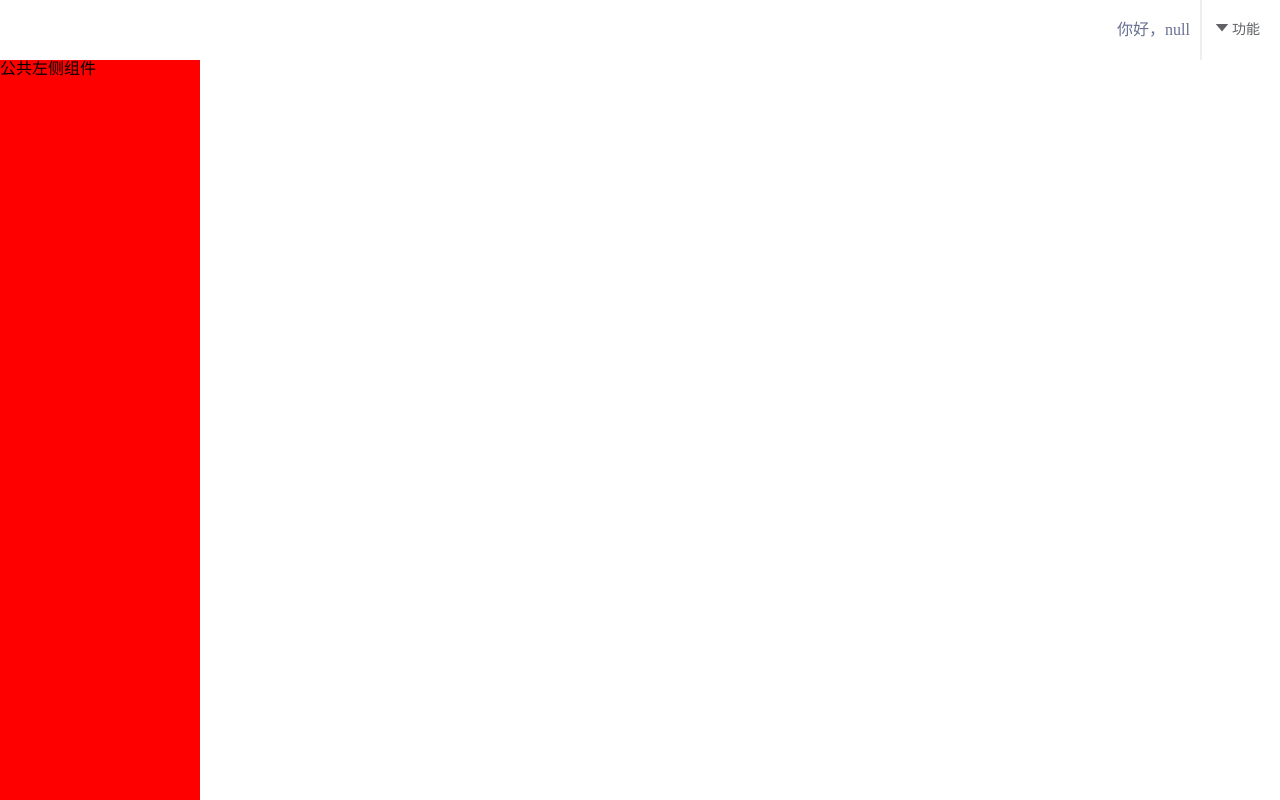
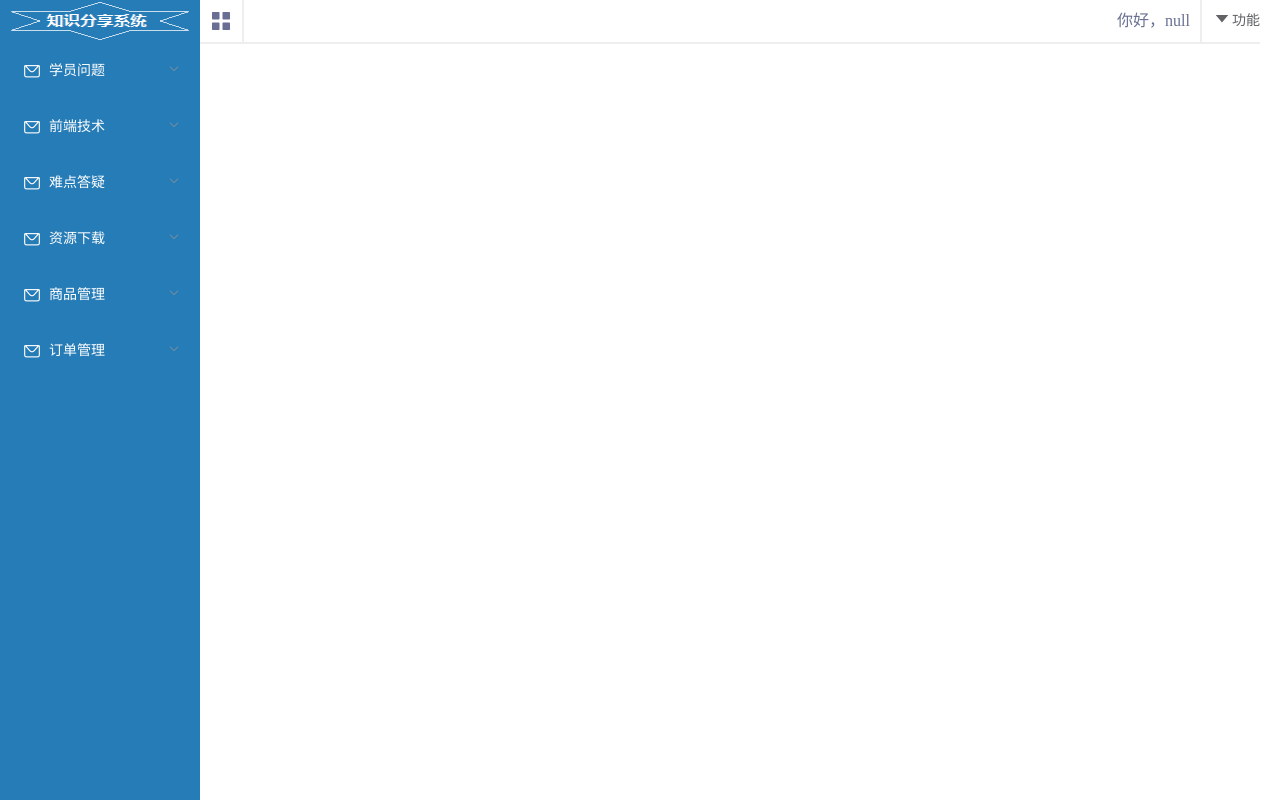
Before and after one commit to qiangshidexiaojun/vueAdmin, a Vue app: page /#/admin in a window 1280 px wide. Built offline with nearby package versions, Linux system fonts and the light colour scheme.

Commit message:
使用vuex实现左侧导航栏

```diff
--- a/src/component/admin/Admin.vue
+++ b/src/component/admin/Admin.vue
@@ -4,7 +4,7 @@
       <app-header></app-header>
     </el-header>
     <el-container>
-      <el-aside width="200px">
+      <el-aside :width="width">
         <app-aside></app-aside>
       </el-aside>
       <el-main>
@@ -22,6 +22,11 @@ export default {
   components: {
     appHeader: Header,
     appAside: Aside
+  },
+  computed: {
+    width(){
+      return this.$store.getters.width + "px";
+    }
   }
 };
 </script>
@@ -30,15 +35,18 @@ export default {
 .el-container {
   height: 100%;
   .el-header {
-    line-height: 60px;
+    height: 42px!important;
+    line-height: 42px;
     color: #686f92;
     text-align: right;
+    padding-left: 0;
   }
   .el-container {
     height: 100%;
   }
   .el-aside {
-    background-color: red;
+    background-color: #267cb7;
+    transition: width 0.5s;
   }
 
 }
--- a/src/component/admin/subcom/Aside.vue
+++ b/src/component/admin/subcom/Aside.vue
@@ -1,19 +1,111 @@
 <template>
-    <div>
-        {{msg}}
+    <div class="aside">
+        <el-menu default-active="1-4-1" class="el-menu-vertical-demo" @open="handleOpen" @close="handleClose" :collapse="checkContent" text-color="#fff" background-color="#267cb7">
+            <el-submenu :index="item.title" v-for="item in menu" :key="item.title">
+                <template slot="title">
+                    <i class="el-icon-message"></i>
+                    <span slot="title">{{item.title}}</span>
+                </template>
+                <el-menu-item-group v-for="itemContent in item.submenu" :key="itemContent.text">
+                    <router-link :to="itemContent.path">
+                        <el-menu-item :index="itemContent.text">
+                            <i class="el-icon-document"></i>
+                            {{itemContent.text}}
+                        </el-menu-item>
+                    </router-link>
+                </el-menu-item-group>
+            </el-submenu>
+        </el-menu>
     </div>
 </template>
 
 <script>
-    export default {
-        data() {
-            return {
-                msg: "公共左侧组件"
-            }
+export default {
+  data() {
+    return {
+      menu: [
+        {
+          title: "学员问题",
+          submenu: [
+            { text: "内容管理", path: "/" },
+            { text: "类别管理", path: "/" },
+            { text: "评论管理", path: "/" }
+          ]
         },
+        {
+          title: "前端技术",
+          submenu: [
+            { text: "内容管理", path: "/" },
+            { text: "类别管理", path: "/" },
+            { text: "评论管理", path: "/" }
+          ]
+        },
+        {
+          title: "难点答疑",
+          submenu: [
+            { text: "内容管理", path: "/" },
+            { text: "类别管理", path: "/" },
+            { text: "评论管理", path: "/" }
+          ]
+        },
+        {
+          title: "资源下载",
+          submenu: [
+            { text: "内容管理", path: "/" },
+            { text: "类别管理", path: "/" },
+            { text: "评论管理", path: "/" }
+          ]
+        },
+        {
+          title: "商品管理",
+          submenu: [
+            { text: "内容管理", path: "/" },
+            { text: "类别管理", path: "/" },
+            { text: "评论管理", path: "/" }
+          ]
+        },
+        {
+          title: "订单管理",
+          submenu: [{ text: "订单列表", path: "/" }]
+        }
+      ]
+    };
+  },
+  computed: {
+    checkContent() {
+      /* 去getters拿值 */
+      return this.$store.getters.isCollapse;
     }
+  },
+  methods: {
+    handleOpen(key, keyPath) {
+      console.log(key, keyPath);
+    },
+    handleClose(key, keyPath) {
+      console.log(key, keyPath);
+    }
+  }
+};
 </script>
 
-<style scoped>
+<style scoped lang="less">
+// 让导航列表撑满屏幕
+.aside {
+  height: 100%;
+  text-align: left;
+  background: #267cb7;
 
+  /*   .el-menu {
+    min-height: 0;
+  } */
+
+  .el-menu-vertical-demo:not(.el-menu--collapse) {
+    width: 200px;
+    min-height: 400px;
+  }
+
+  i {
+    color: #fff;
+  }
+}
 </style>
--- a/src/component/admin/subcom/Header.vue
+++ b/src/component/admin/subcom/Header.vue
@@ -1,5 +1,7 @@
 <template>
   <div class="appHeader">
+    <img src="../../../assets/logo.png" alt="">
+    <i class="el-icon-menu" @click="toggle()"></i>
     <div class="appMessage">{{msg}}</div>
     <el-dropdown @command="handleClick">
       <span class="el-dropdown-link">
@@ -20,10 +22,20 @@ import { Message } from "element-ui";
 export default {
   data() {
     return {
-      msg: "你好，" + localStorage.getItem("uname")
+      msg: "你好，" + localStorage.getItem("uname"),
+      width: 200
     };
   },
+  mounted() {
+    document.querySelector("img").style.width = this.width + "px";
+  },
   methods: {
+    toggle() {
+        document.querySelector("img").style.width = document.querySelector("img").style.width == "200px" ? "64px" : "200px";
+      /* dispatch派遣请求对应的action会接收到 */
+      this.$store.dispatch("increment");
+      this.$store.dispatch("changeWidth");
+    },
     handleClick(command) {
       /* 单击注销登录 */
       if (command == "logout") {
@@ -47,6 +59,23 @@ export default {
 
 <style scoped lang="less">
 .appHeader {
+  border-bottom: 2px solid #eee;
+  img {
+    float: left;
+    height: 42px;
+    // width: 200px;
+    transition: width 0.5s;
+  }
+  > i {
+    width: 42px;
+    height: 42px;
+    font-size: 24px;
+    text-align: center;
+    line-height: 42px;
+    border-right: 2px solid #eeeeee;
+    float: left;
+    cursor: pointer;
+  }
   .appMessage {
     display: inline-block;
     padding-right: 10px;
@@ -59,7 +88,7 @@ export default {
     i {
       font-size: 20px;
     }
-    span{
+    span {
       display: block;
       width: 100%;
       height: 100%;
--- a/src/component/login/Login.vue
+++ b/src/component/login/Login.vue
@@ -8,7 +8,7 @@
           <el-input type="text" v-model="ruleForm2.uname" auto-complete="off"></el-input>
         </el-form-item>
         <el-form-item label="密码" prop="upwd">
-          <el-input type="password" v-model="ruleForm2.upwd" auto-complete="off"></el-input>
+          <el-input type="password" v-model="ruleForm2.upwd" @keyup.native="checkLogin($event)" auto-complete="off"></el-input>
         </el-form-item>
         <el-form-item>
           <el-button :plain="true" type="success" @click="submitForm('ruleForm2')">登录</el-button>
@@ -45,21 +45,24 @@ export default {
     };
   },
   methods: {
+    checkLogin(e){
+      if(e.keyCode == 13){
+        this.login();
+      }
+    },
     login() {
       this.$http.post(this.$api.login, this.ruleForm2).then(res => {
         if (!res.data.status) {
           Message.success({
             message: "登录成功！",
-            type: "success",
             duration: 1000
           });
           localStorage.setItem("uname", res.data.message.uname);
           /* 路由跳转，也可以使用replace */
           this.$router.push({ name: "admin" });
         } else {
-          Message.success({
+          Message.error({
             message: res.data.message,
-            type: "error",
             duration: 1000
           });
         }
@@ -70,9 +73,8 @@ export default {
         if (valid) {
           this.login();
         } else {
-          Message.success({
+          Message.error({
             message: "登录失败！",
-            type: "error",
             duration: 1000
           });
           return false;
--- /dev/null
+++ b/src/js/store.js
@@ -0,0 +1,34 @@
+import Vue from 'vue'
+import Vuex from 'vuex'
+Vue.use(Vuex)
+export const store = new Vuex.Store({
+    state: {
+        //填充用于管理状态的共享变量
+        isCollapse: false,
+        width: 200
+    },
+    mutations: {
+        increment(state) {
+            state.isCollapse = !state.isCollapse;
+        },
+        changeWidth(state){
+            state.width = state.width == 200 ? 64 : 200;
+        }
+    },
+    actions: {
+        increment(context){
+            context.commit("increment");
+        },
+        changeWidth(context){
+            context.commit("changeWidth");
+        }
+    },
+    getters: {
+        isCollapse(state){
+            return state.isCollapse;
+        },
+        width(state){
+            return state.width;
+        }
+    }
+})
--- a/src/less/index.css
+++ b/src/less/index.css
@@ -1,5 +1,21 @@
 html,
-body {
+body,
+main {
+  min-height: 100%;
   height: 100%;
 }
+a {
+  color: #fff;
+  text-decoration: none;
+}
+.aside {
+  overflow: auto;
+}
+.aside .el-menu {
+  border-right: 0;
+}
+.aside .el-menu-item-group__title {
+  padding: 0;
+  height: 0;
+}
 /*# sourceMappingURL=./index.css.map */
--- a/src/less/index.less
+++ b/src/less/index.less
@@ -1,3 +1,25 @@
-html,body{
+html,
+body,
+main {
+    min-height: 100%;
     height: 100%;
 }
+
+// a标签默认白色, 无装饰
+a {
+    color: #fff;
+    text-decoration: none;
+}
+
+// 左侧导航
+.aside {
+    // 文本超出不出现滚动条
+    overflow: auto; // 去掉导航右边框
+    .el-menu {
+        border-right: 0;
+    } // 去掉导航子标题高度
+    .el-menu-item-group__title {
+        padding: 0;
+        height: 0;
+    }
+}
--- a/src/main.js
+++ b/src/main.js
@@ -12,6 +12,10 @@ import api, { domain } from "./js/api.js"//加载变量
 
 import "./less/index.less" //引入全局less
 
+import Vuex from "vuex" //引入组件通信管理插件
+
+import { store } from './js/store.js' // 使用{}引入store实例，因为store是一个const变量
+
 // 配置默认域名, 这样请求的时候就不用在url里加域名了
 axios.defaults.baseURL = domain;
 // 我们是跨域请求的接口, 默认不会携带cookie等信息, 后端需要这些信息来判断登陆状态, 所以要设为true
@@ -25,7 +29,8 @@ Vue.use(ElementUI)
 new Vue({
     el: "#app",
     render: createElement => createElement(App),
-    router: vueRouter //注入路由
+    router: vueRouter, //注入路由
+    store
 })
 
 vueRouter.beforeEach((to, from, next) => {
```
Also changed, not shown: 1 other file (tests, documents, lock files or other folders).
